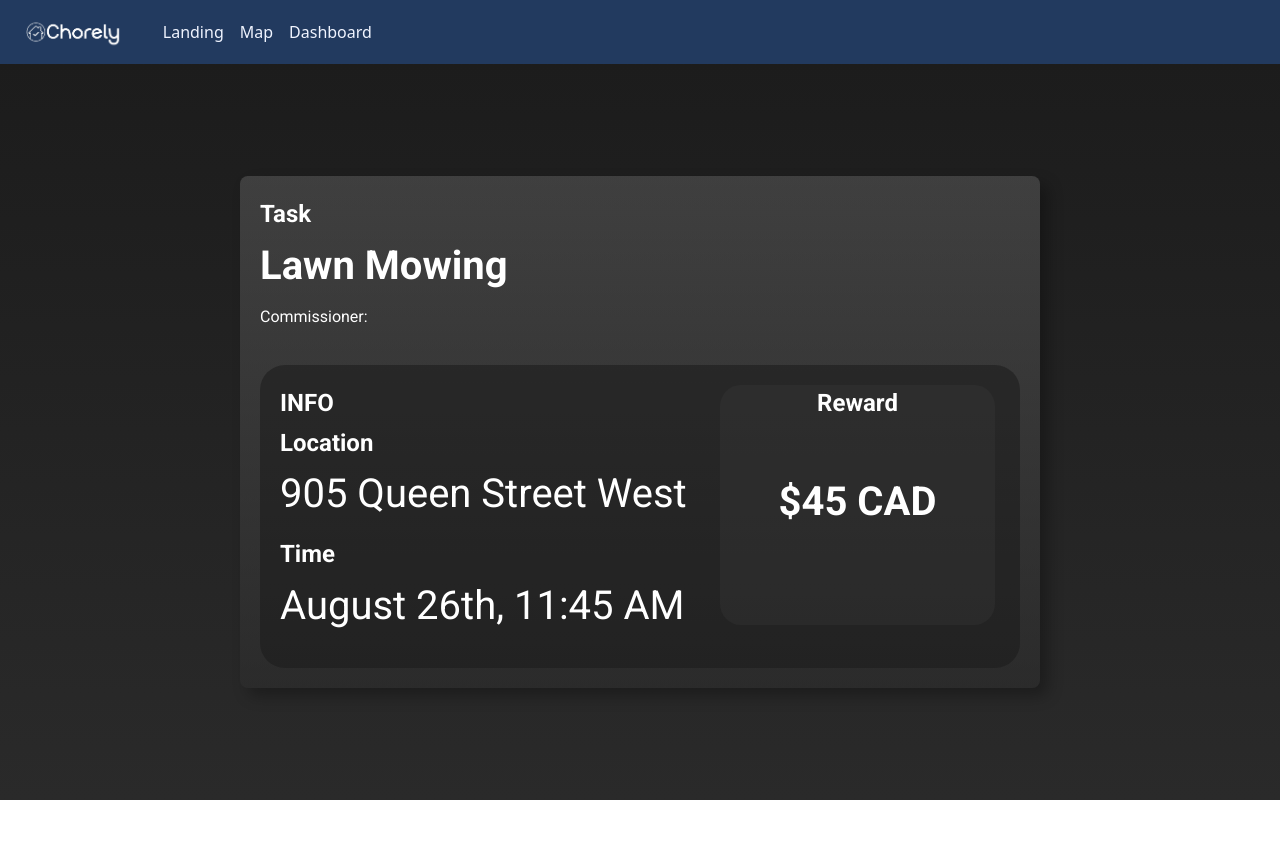
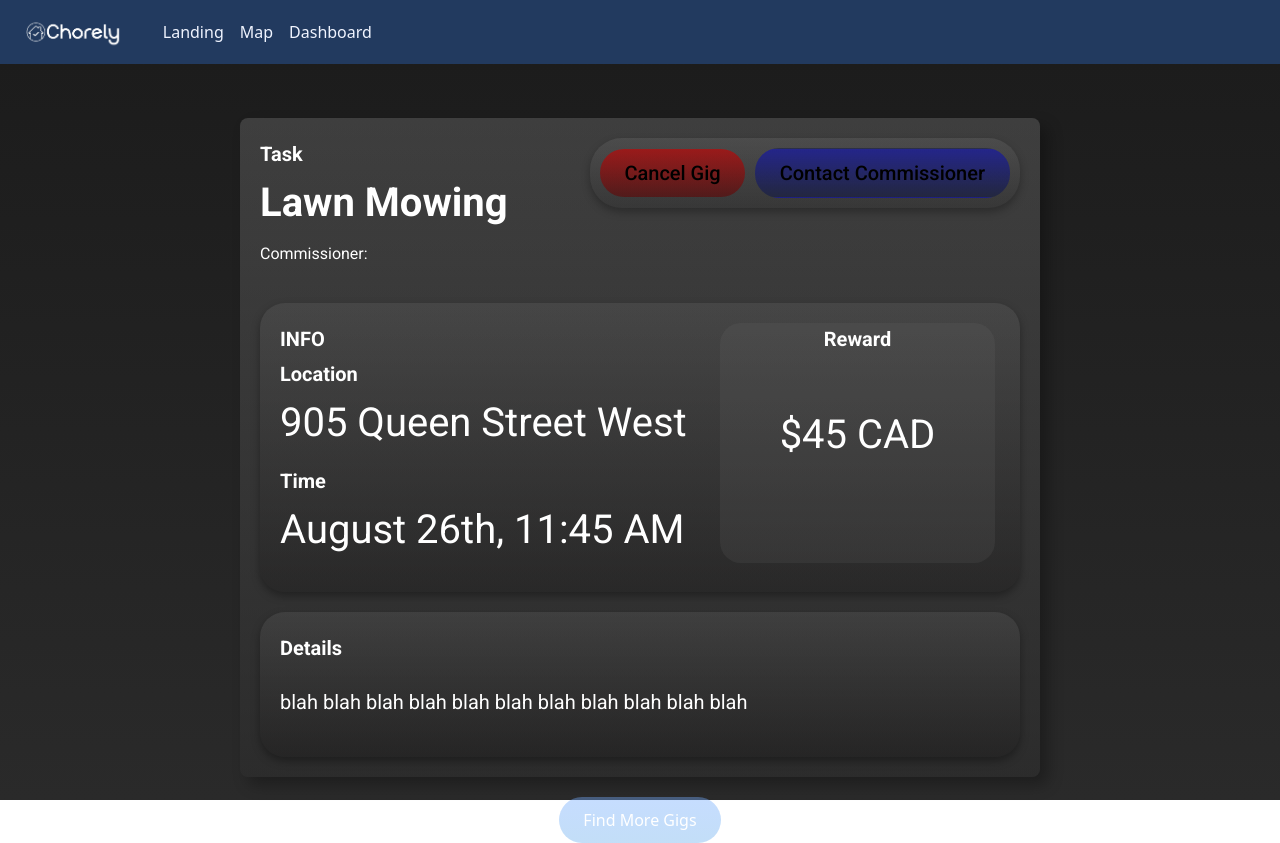
Before and after one commit to samithegde/chorely, a React (Vite) app in the folder Recess/: page /dashboard in a window 1280 px wide. Before the commit the page ends 800 px from the top, so only its background shows below. Built offline with nearby package versions, Linux system fonts and the light colour scheme.

Commit message:
Dashboard v2

```diff
--- a/Recess/src/Dashboard.css
+++ b/Recess/src/Dashboard.css
@@ -2,8 +2,8 @@
 
 .dashboard-container {
   display: flex;
-  justify-content: center;
-  align-items: center;
+  flex-direction: column; /* Stack all child elements vertically */
+  align-items: center; /* Center horizontally */
   height: calc(100vh - 64px);
   width: 100vw;
   background: linear-gradient(to bottom, #1c1c1c, #2a2a2a);
@@ -12,13 +12,15 @@
 }
 
 .taskBox {
-  background: linear-gradient(to top, rgba(46, 46, 46, 0.5), rgba(163, 163, 163, 0.247)); /* Gradient from bottom to top */
+  position: relative;
+  background: linear-gradient(to top, rgba(46, 46, 46, 0.5), rgba(163, 163, 163, 0.247));
   width: 800px;
   height: auto;
   border-radius: 8px;
   box-shadow: 8px 8px 15px rgba(0, 0, 0, 0.281);
   font-size: 20px;
   font-family: 'Roboto', sans-serif;
+  margin-top: 54px;
 
   display: flex;
   flex-direction: column;
@@ -29,7 +31,7 @@
 }
 
 h1 {
-  font-size: 24px;
+  font-size: 20px;
   margin: 0;
   margin-bottom: 8px;
   margin-top: 5px;
@@ -54,7 +56,7 @@ h2:hover {
 
 .info {
   justify-content: center;
-  background-color: rgba(28, 28, 28, 0.582);
+  background: linear-gradient(to top, rgba(26, 25, 25, 0.377), rgba(110, 110, 110, 0.233));
   width: 100%;
   margin-top: 20px;
   padding: 15px;
@@ -68,6 +70,7 @@ h2:hover {
   padding: 20px;
   box-sizing: border-box;
   position: relative; /* Ensure relative positioning for child elements */
+  box-shadow: 0 4px 8px rgba(0, 0, 0, 0.336);
 }
 
 .LocationName {
@@ -79,7 +82,7 @@ h2:hover {
 }
 
 .rewardsBox {
-  background-color: #41414141;
+  background-color: #6d6d6d28;
   width: 275px;
   height: 240px;
   position: absolute;
@@ -90,4 +93,77 @@ h2:hover {
   display: flex;
   justify-content: center; /* Center horizontally */
   margin-top: 55px;
+  font-weight: 400;
 }
+.buttonBox {
+  position: absolute;
+  top: 20px;
+  right: 20px;
+  padding: 10px;
+  background: linear-gradient(to top, rgba(46, 46, 46, 0.329), rgba(163, 163, 163, 0.137));
+  border-radius: 32px;
+  box-shadow: 0 4px 8px rgba(0, 0, 0, 0.281);
+  z-index: 10;
+}
+.cancel{
+    border-radius: 24px;
+    background: linear-gradient(to top, rgba(97, 3, 3, 0.568), rgba(196, 3, 3, 0.658));
+    border-width: 0px;
+    margin-right: 5px;
+    transition: background-color 0.25s ease-in;
+
+}
+.cancel:hover{
+    background-color: rgb(212, 38, 38);
+    border-width: 2px;
+    border-color: white;
+}
+.contact{
+    border-radius: 24px;
+    background: linear-gradient(to top, rgba(3, 13, 70, 0.432),rgba(3, 6, 196, 0.527));
+    margin-left: 5px;
+    transition: background-color 0.25 ease-in;
+}
+.contact:hover{
+    background-color:rgb(13, 22, 153);
+    border-width: 2px;
+    border-color: white;
+}
+
+.details{
+    justify-content: center;
+    background: linear-gradient(to top, rgba(26, 25, 25, 0.377), rgba(110, 110, 110, 0.233));
+    width: 100%;
+    margin-top: 20px;
+    padding: 15px;
+    border-radius: 25px;
+    box-sizing: border-box;
+    text-align: center;
+    display: flex;
+    flex-direction: column;
+    justify-content: flex-start;
+    align-items: flex-start;
+    padding: 20px;
+    box-sizing: border-box;
+    position: relative; /* Ensure relative positioning for child elements */
+    box-shadow: 0 4px 8px rgba(0, 0, 0, 0.336);
+}
+.description{
+    font-weight: 200;
+}
+.more {
+  background: linear-gradient(to top, rgba(41, 138, 228, 0.281), rgba(117, 172, 255, 0.411));
+  border: none;
+  border-radius: 24px;
+  padding: 12px 24px;
+  font-size: 16px;
+  color: #fff;
+  cursor: pointer;
+  margin-top: 20px; /* Add spacing from the taskBox */
+  text-align: center;
+  transition: background-color 0.3s ease;
+}
+
+.more:hover {
+  background-color: rgba(41, 138, 228, 0.5); /* Slightly darker hover effect */
+}
--- a/Recess/src/Dashboard.tsx
+++ b/Recess/src/Dashboard.tsx
@@ -19,7 +19,16 @@ export default function Dashboard() {
               <h2 className="Reward"> $45 CAD</h2>
             </div>
         </div>
+        <div className = "buttonBox">
+          <button className="cancel">Cancel Gig</button>
+          <button className = "contact">Contact Commissioner</button>
+        </div>
+        <div className = "details">
+          <h1>Details</h1>
+          <p className = "description">blah blah blah blah blah blah blah blah blah blah blah</p>
+        </div>
       </div>
+      <button className ="more">Find More Gigs</button>
     </div>
   );
 }
--- a/Recess/src/LandingPage.tsx
+++ b/Recess/src/LandingPage.tsx
@@ -50,16 +50,16 @@ export default function LandingPage() {
         }}
       >
         <img
-          src="/map.png"
+          src="/MAP.png"
           alt="Map preview"
           style={{
             width: "150%",
             height: "150%",
             objectFit: "cover",
-            transform: "translate(-25%, -25%)",  // Center the zoom
+            transform: "translate(-25%, -25%)", // Center the zoom
+            boxShadow: "0 8px 20px rgba(0, 0, 0, 0.64)", // Add drop shadow
           }}
         />
-
       </div>
     </div>
   );
```
Also changed, not shown: Recess/public/map.png.
